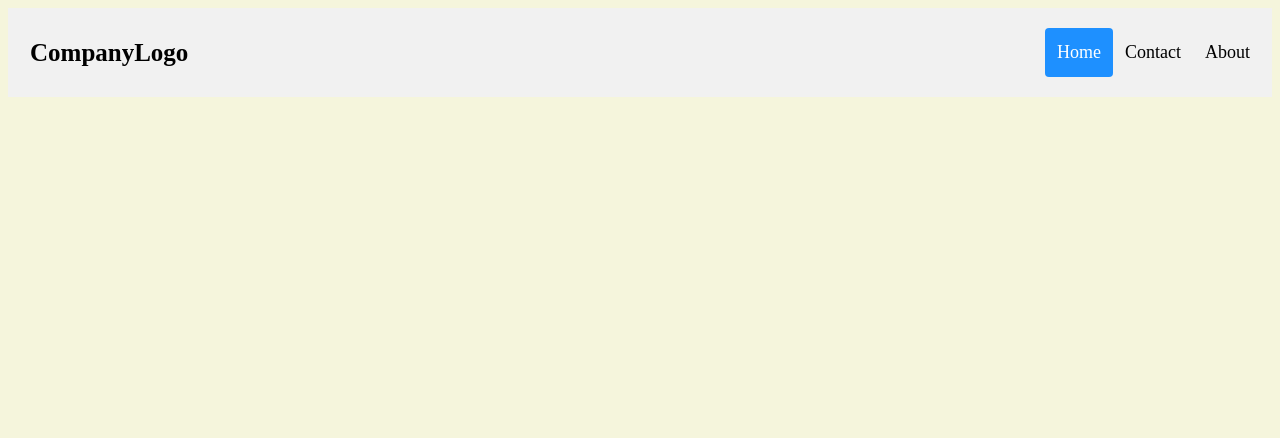
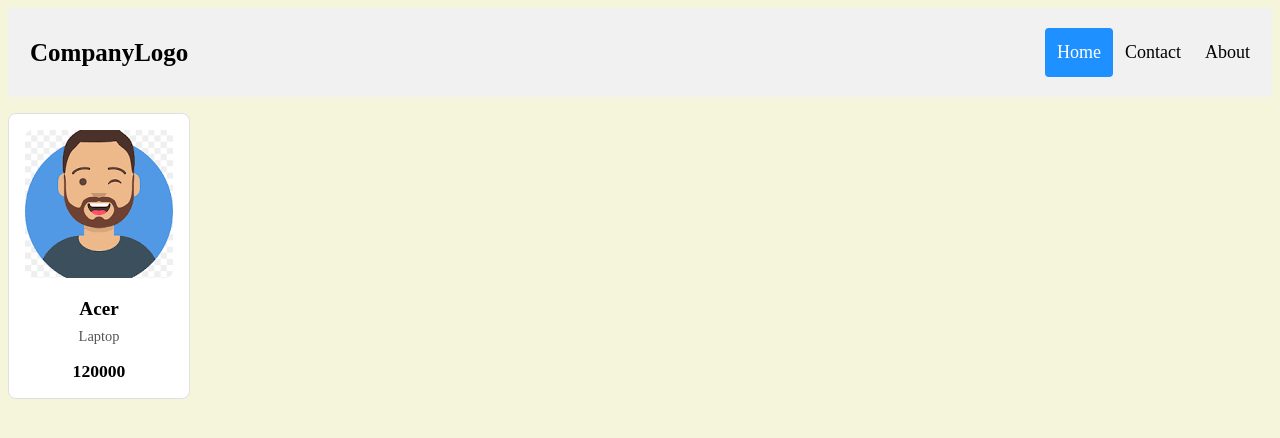
Before and after one commit to Jacousta/Thapar-olx, a React (Vite) app: page /home in a window 1280 px wide. Shown: the top 438 px of the page. Built offline with nearby package versions, Linux system fonts and the light colour scheme.

Commit message:
itemcreated

```diff
--- a/index.html
+++ b/index.html
@@ -7,6 +7,7 @@
     <title>Thapar OLX </title>
     <link rel="stylesheet" href="login.css" />
     <link rel="stylesheet" href="las.css" />
+    <link rel="stylesheet" href="items.css" />
     <link rel="stylesheet" href="navbar.css" />
   </head>
   <body>
--- /dev/null
+++ b/public/items.css
@@ -0,0 +1,44 @@
+.product-listing {
+  display: flex;
+  flex-direction: column;
+  border: 1px solid #e0e0e0;
+  border-radius: 8px;
+  padding: 16px;
+  margin: 16px 0;
+  background-color: #fff;
+  transition: box-shadow 0.3s ease-in-out;
+  width: fit-content; /* Adjusts the container size to fit the content */
+}
+
+.product-listing:hover {
+  box-shadow: 0 4px 8px rgba(0, 0, 0, 0.1);
+}
+
+.product-image img {
+  max-width: 100%;
+  max-height: 150px;
+  border-radius: 8px;
+  object-fit: cover;
+}
+
+.product-details {
+  padding-top: 16px;
+  text-align: center;
+}
+
+.product-name {
+  font-size: 1.2em;
+  margin-bottom: 8px;
+}
+
+.product-description {
+  font-size: 0.9em;
+  color: #555;
+  margin-bottom: 16px;
+}
+
+.product-price {
+  font-size: 1.1em;
+  color: #000;
+  font-weight: bold;
+}
--- a/src/components/App.jsx
+++ b/src/components/App.jsx
@@ -1,7 +1,7 @@
 import React from "react";
 import Login from "./Login";
 import Las from "./Las";
-import Home from "./Home"; // Import the Home component
+import Home from "./Home";
 import { BrowserRouter as Router, Routes, Route } from "react-router-dom";
 
 function App() {
--- a/src/components/Home.jsx
+++ b/src/components/Home.jsx
@@ -1,11 +1,21 @@
 import React from "react";
+import Items from "./Items";
 import Navbar from "./Navbar";
-import SearchContainer from "./SearchContainer";
 function Home() {
   return (
-    <Navbar/>
-
-    // <SearchContainer />
-        );
+    <div>
+      <div>
+        <Navbar />
+      </div>
+      <div>
+        <Items
+          image="/download.png"
+          name="Acer"
+          description="Laptop"
+          price="120000"
+        />
+      </div>
+    </div>
+  );
 }
 export default Home;
--- /dev/null
+++ b/src/components/Items.jsx
@@ -0,0 +1,21 @@
+import React from "react";
+function Items(props) {
+  return (
+    <div className="product-listing">
+      <div className="product-image">
+        <img src={props.image} alt="null" />
+      </div>
+      <div className="product-details">
+        <div className="product-name">
+          <strong>{props.name}</strong>
+        </div>
+        <div className="product-description">{props.description}</div>
+        <div className="product-price">
+          {props.price}
+        </div>
+      </div>
+    </div>
+  );
+};
+
+export default Items;
```
